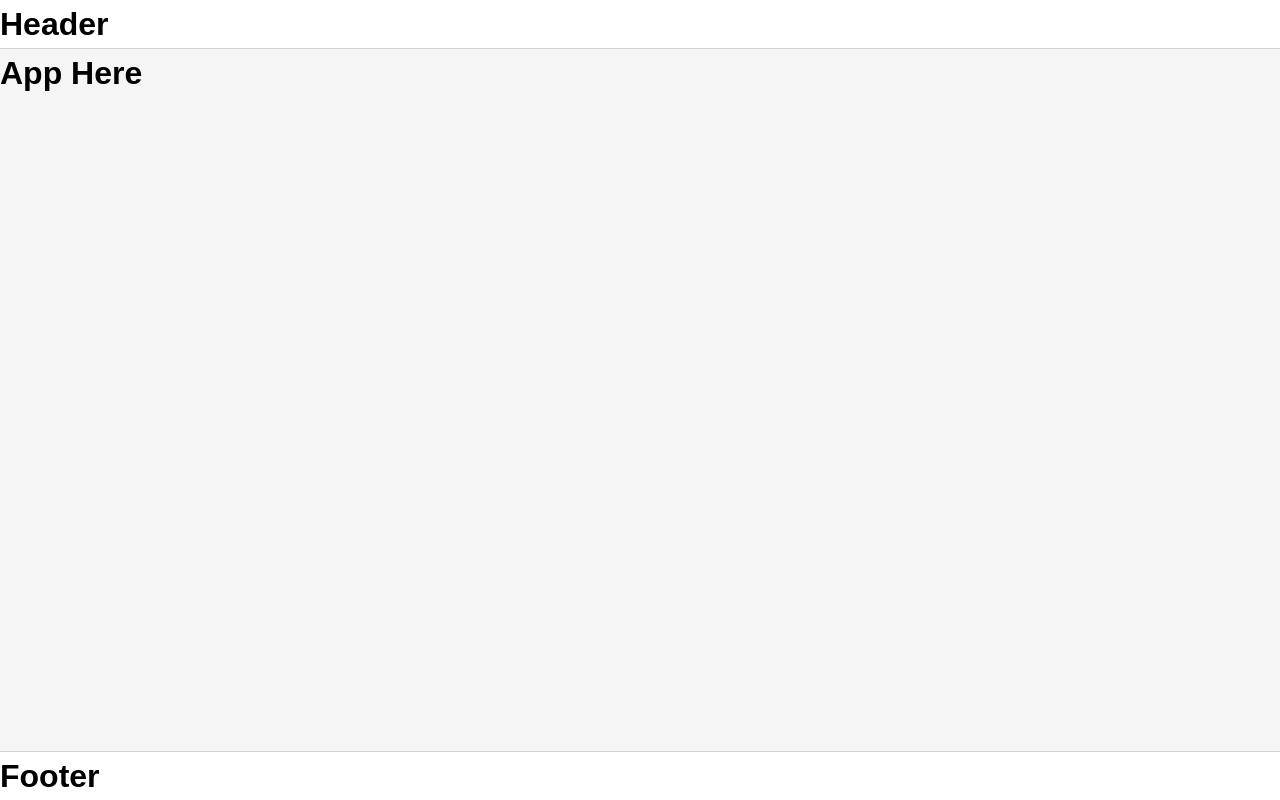
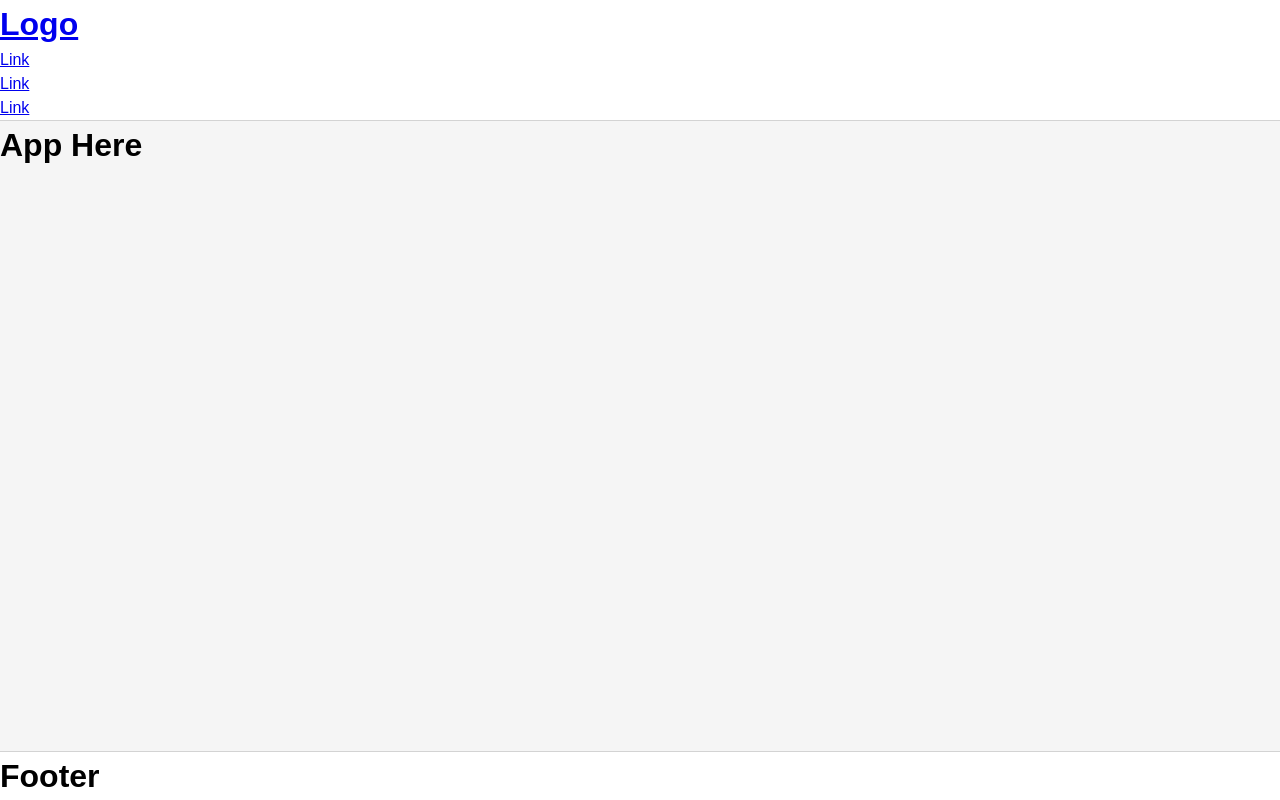
Before and after one commit to nstranquist/timeshift-clock-grayscale, a plain HTML site: page index.html in a window 1280 px wide. Drawn offline with Linux system fonts and the light colour scheme.

Commit message:
added top navigation to html

```diff
--- a/index.html
+++ b/index.html
@@ -11,7 +11,12 @@
     <body>
         <div class="page-layout">
             <header class="page-header">
-                <h1>Header</h1>
+                <h1 class="brand-name"><a href="#">Logo</a></h1>
+                <ul class="nav-list">
+                    <li><a href="#">Link</a></li>
+                    <li><a href="#">Link</a></li>
+                    <li><a href="#">Link</a></li>
+                </ul>
             </header>
             <main class="main-content">
                 <div id="app">
```
